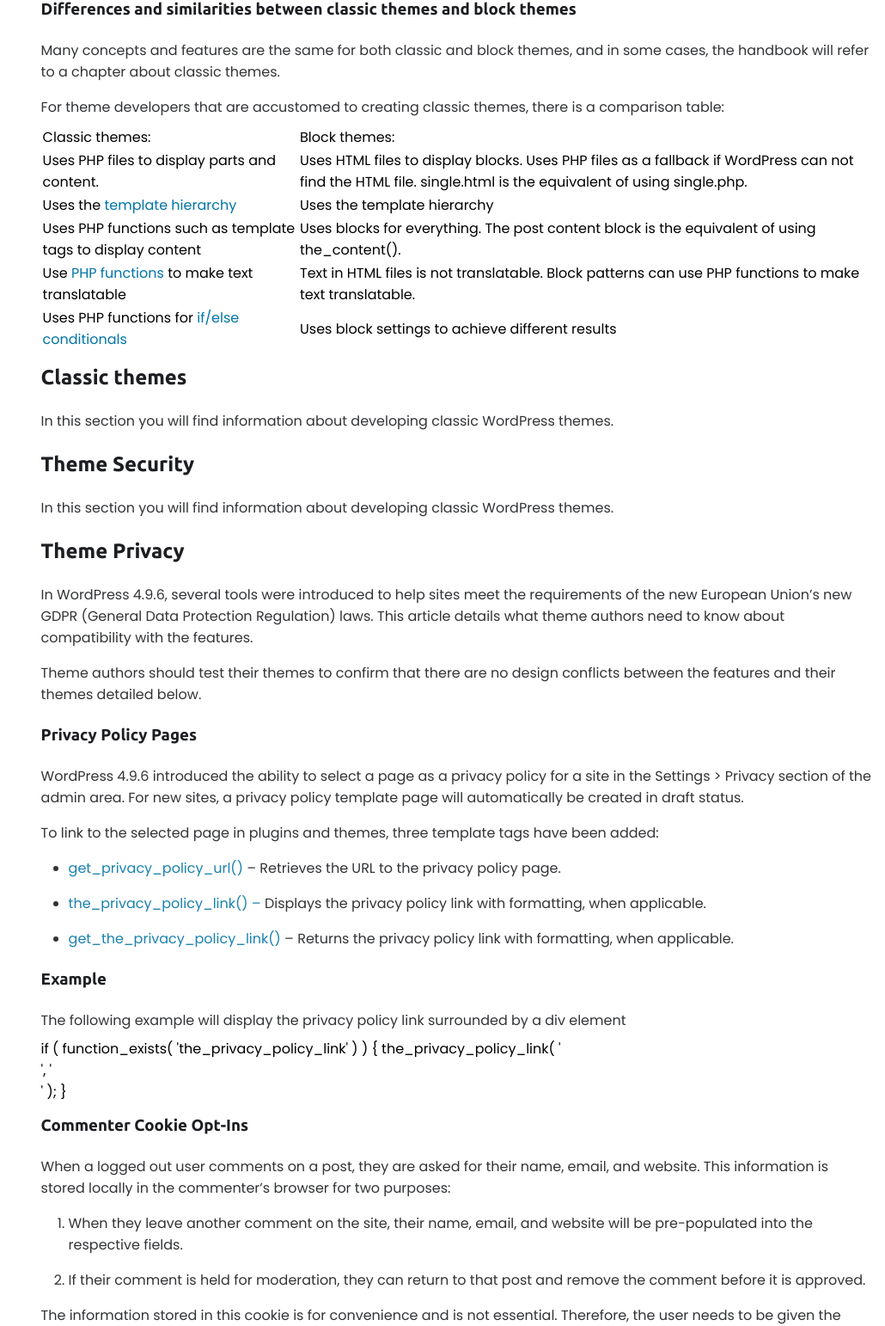
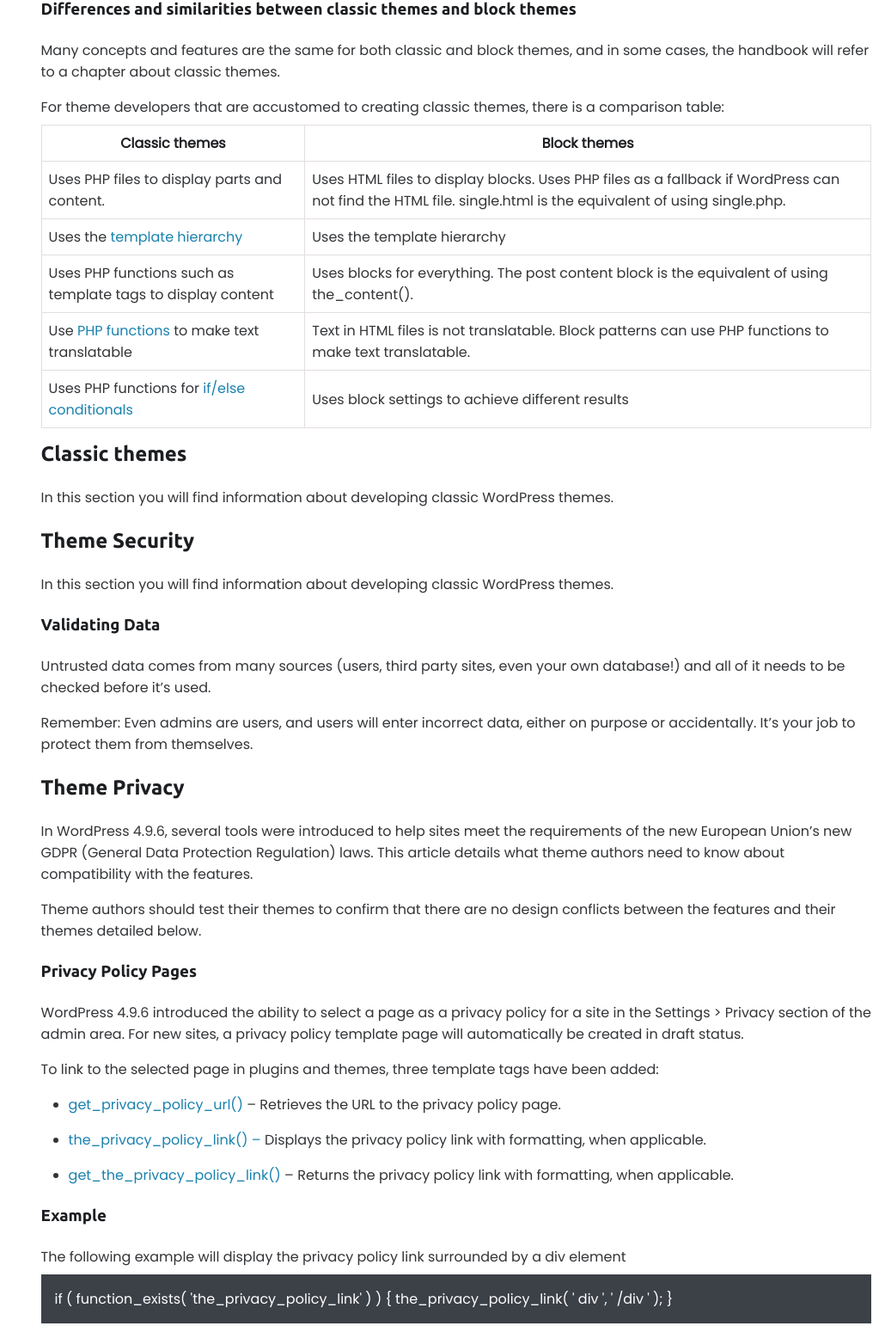
Before and after one commit to SMarukona/Technical-Documentation-Page, a plain HTML site: page index.html in a window 1280 px wide. Shown: the part 1450-2992 px from the top of the page at 86% size, without its empty margins (250-1280 px from the left). Drawn offline with Linux system fonts and the light colour scheme.

Commit message:
Finishing all desktop styles

```diff
--- a/index.html
+++ b/index.html
@@ -69,8 +69,8 @@
            <table>
             <thead>
               <tr>
-                <td>Classic themes:</td>
-                <td>Block themes:</td>
+                <th>Classic themes</th>
+                <th>Block themes</th>
               </tr>
             </thead>
             <tbody>
@@ -108,6 +108,10 @@
         <section class="main-section" id="Theme-Security">
             <h2>Theme Security</h2>
             <p>In this section you will find information about developing classic WordPress themes.</p>
+            <h3>Validating Data</h3>
+            <p>Untrusted data comes from many sources (users, third party sites, even your own database!) and all of it needs to be checked before it’s used.</p>
+            <p>Remember: Even admins are users, and users will enter incorrect data, either on purpose or accidentally. It’s your job to protect them from themselves.</p>
+
         </section>
         <section class="main-section" id="Advanced-Theme-Topics">
             <h2>Theme Privacy</h2>
@@ -125,7 +129,7 @@
             <p>The following example will display the privacy policy link surrounded by a div element</p>
             <div>
                 if ( function_exists( 'the_privacy_policy_link' ) ) {
-                    the_privacy_policy_link( '<div>', '</div>' );
+                    the_privacy_policy_link( '&nbspdiv&nbsp', '&nbsp/div&nbsp' );
                  }
             </div>
             <h3>Commenter Cookie Opt-Ins</h3>
--- a/styles.css
+++ b/styles.css
@@ -4,6 +4,7 @@
     padding: 0;
     margin: 0;
     box-sizing: border-box;
+    scroll-behavior: smooth;
 }
 
 body{
@@ -95,3 +96,31 @@
 main ul,main ol{
     padding-left: 2rem;
 }
+
+table{
+    border: 1px solid  #ececec;
+    border-collapse: collapse;
+}
+
+table> thead> tr> th{
+    color: var(--primary-black);
+    padding: .5rem;
+}
+
+tr, td,th {
+    border: 1px solid #e4dede;
+}
+
+table> tbody> tr> td{
+    color: var(--primary-black);
+    opacity: .9;
+    padding: .5rem;
+}
+
+#Advanced-Theme-Topics div{
+    background-color: rgb(40, 44, 52);
+    color: var(--primary-white);
+    padding: 1rem;
+    color:var(--primary-white);
+    opacity: .9;
+}
```
Also changed, not shown: 1 other file.
